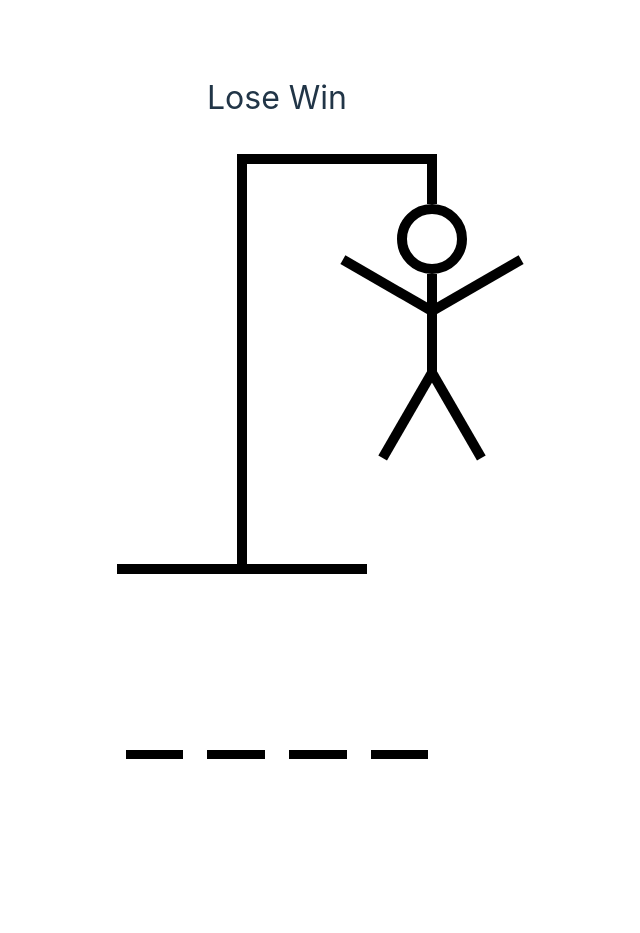
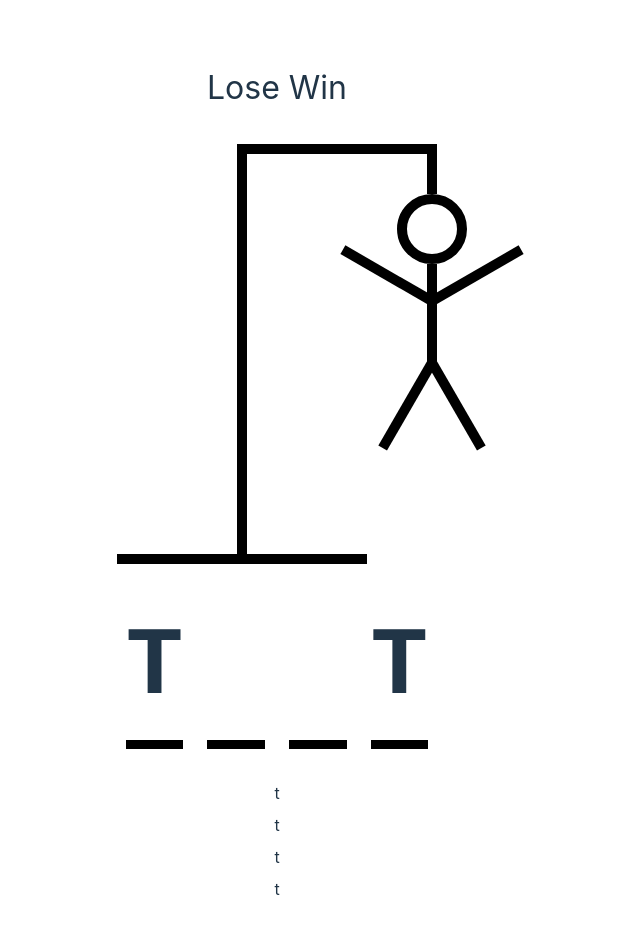
Before and after one commit to longjohnsilver1999/ts, a React (Vite) app in the folder hangman/: page / in a window 1280 px wide. Shown: the whole page, without its empty margins (363-1003 px from the left). Before the commit the page ends 800 px from the top, so only its background shows below. Built offline with nearby package versions, Linux system fonts and the light colour scheme.

Commit message:
keyboard

```diff
--- a/hangman/src/HangManWord.tsx
+++ b/hangman/src/HangManWord.tsx
@@ -1,10 +1,10 @@
 const HangManWord = () => {
     const word = "test"
-    const guessedLetters = []
+    const guessedLetters = ["t"]
     return (<div style={{ display: "flex", gap: ".25em", fontSize: "6rem", fontWeight: "bold", textTransform: "uppercase", fontFamily: "monospace" }}>
         {word.split("").map((letter, index) =>(
-            <span style={{ borderBottom: ".1em solid black" }}>
-                <span style={{ visibility: "hidden" }}>{letter}</span>
+            <span style={{ borderBottom: ".1em solid black" }} key={index}>
+                <span style={{ visibility: guessedLetters.includes(letter)?"visible":"hidden" }}>{letter}</span>
             </span>
         ))}
 
--- a/hangman/src/Keyboard.tsx
+++ b/hangman/src/Keyboard.tsx
@@ -1,4 +1,39 @@
+const KEYS = [
+    "a",
+    "b",
+    "c",
+    "d",
+    "e",
+    "f",
+    "g",
+    "h",
+    "i",
+    "j",
+    "k",
+    "l",
+    "m",
+    "n",
+    "o",
+    "p",
+    "q",
+    "r",
+    "s",
+    "t",
+    "u",
+    "v",
+    "w",
+    "x",
+    "y",
+    "z",
+  ]
+
 const Keyboard=()=>{
+return <div style={{display:"grid",gridTemplateColums:"repeat(auto-fit,minmax(75px,1fr)",gap:".5rem"}}>
+    <div>t</div>
+    <div>t</div>
+    <div>t</div>
+    <div>t</div>
+</div>
 
 }
 export default Keyboard
```
